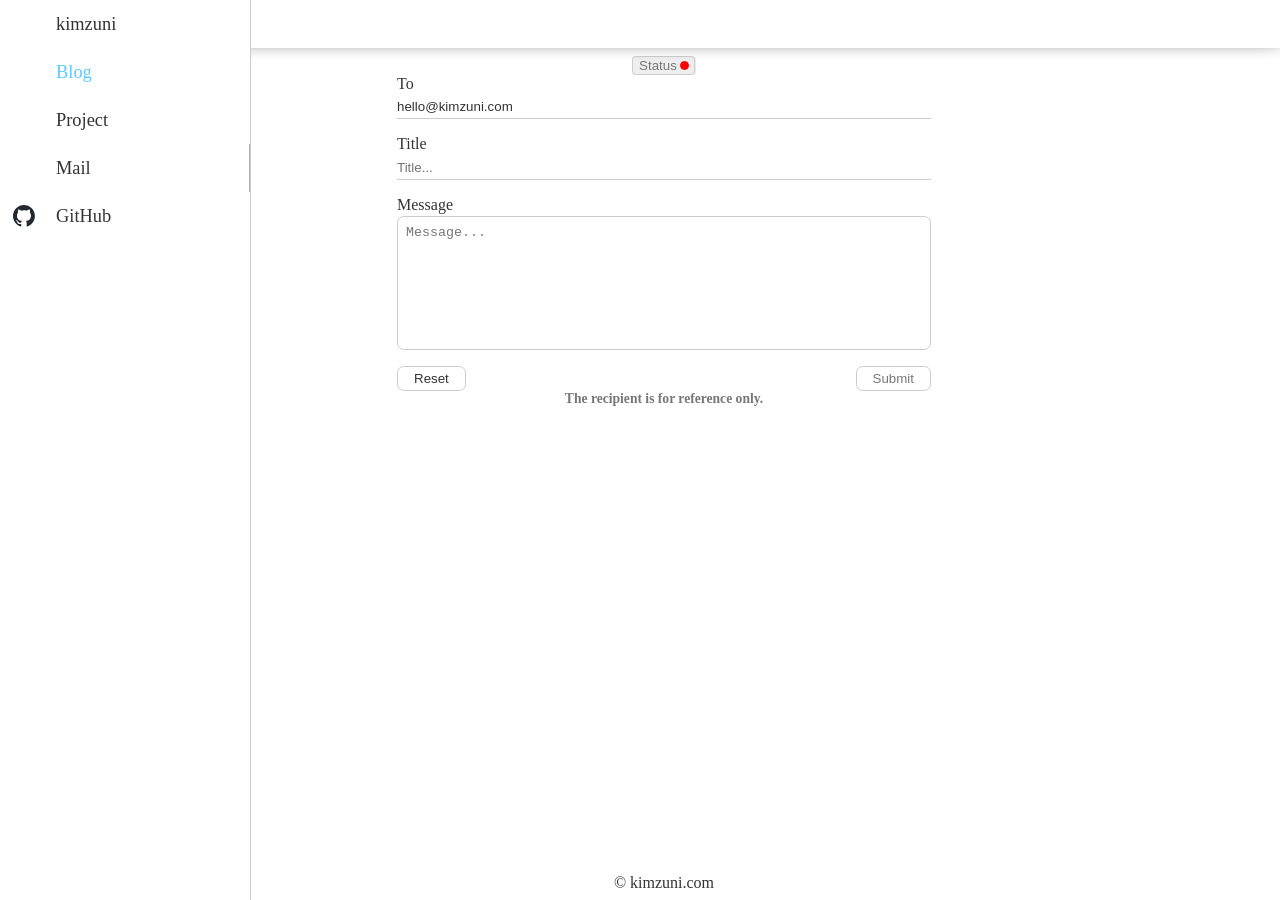
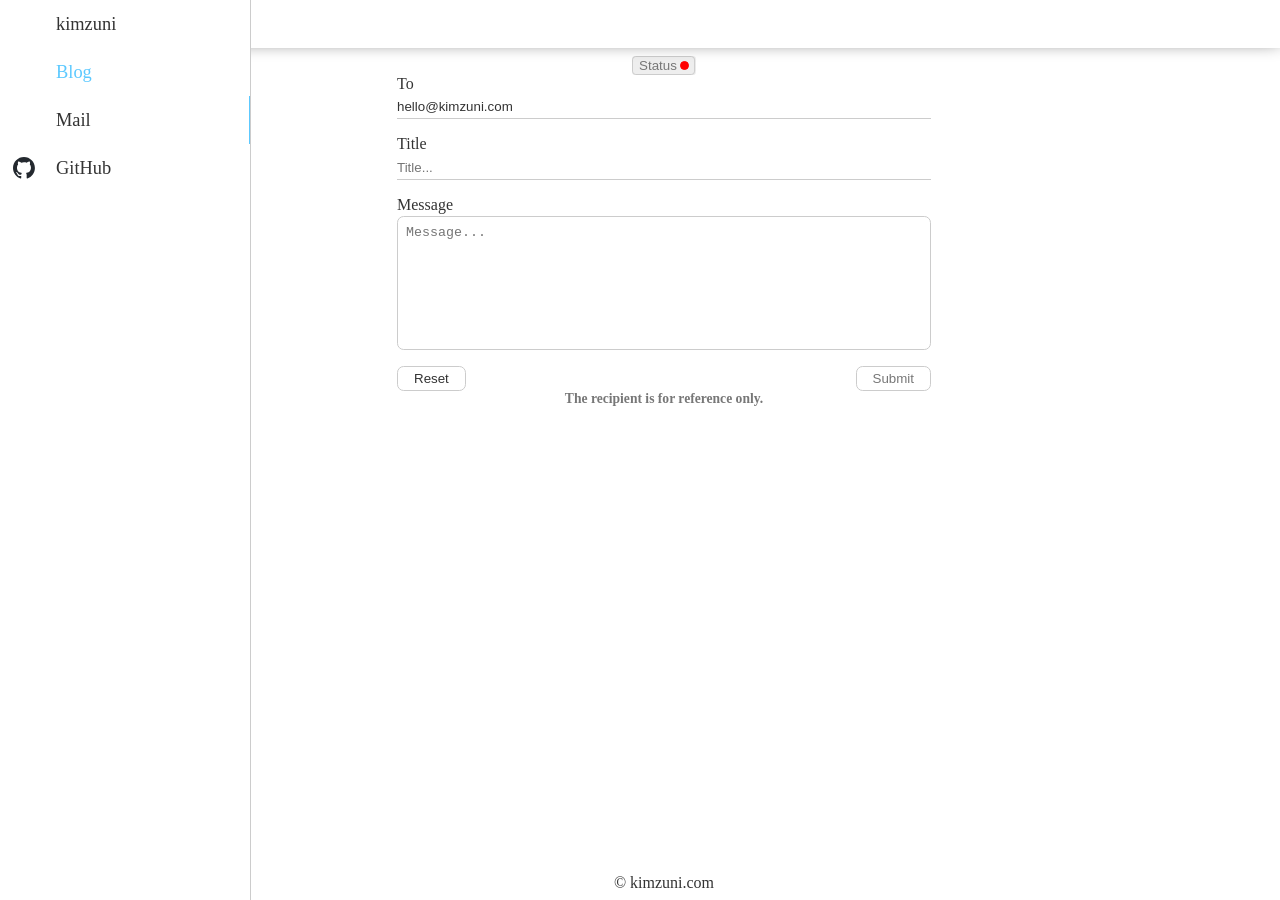
Before and after one commit to kimzuni/mail, a Jekyll site: the page built from index.html, in a window 1280 px wide. Built offline with Jekyll 4.4.1, drawn with Linux system fonts in a browser that asks for light colours.

Commit message:
del project site

```diff
--- a/_data/sites-nav.yml
+++ b/_data/sites-nav.yml
@@ -4,9 +4,6 @@
 - name: "Blog"
   url: "//blog.kimzuni.com"
   icon: "blog"
-- name: "Project"
-  url: "//project.zuni.kim"
-  icon: "project"
 - name: "Mail"
   url: "//mail.kimzuni.com"
   icon: "mail"
```
